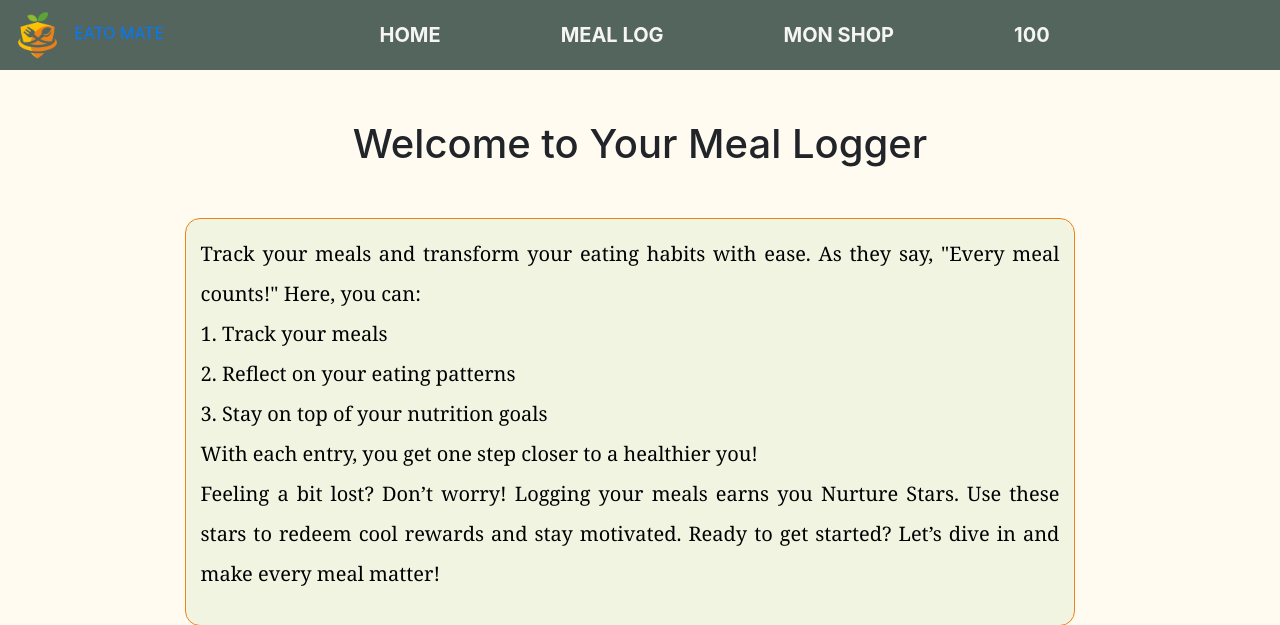
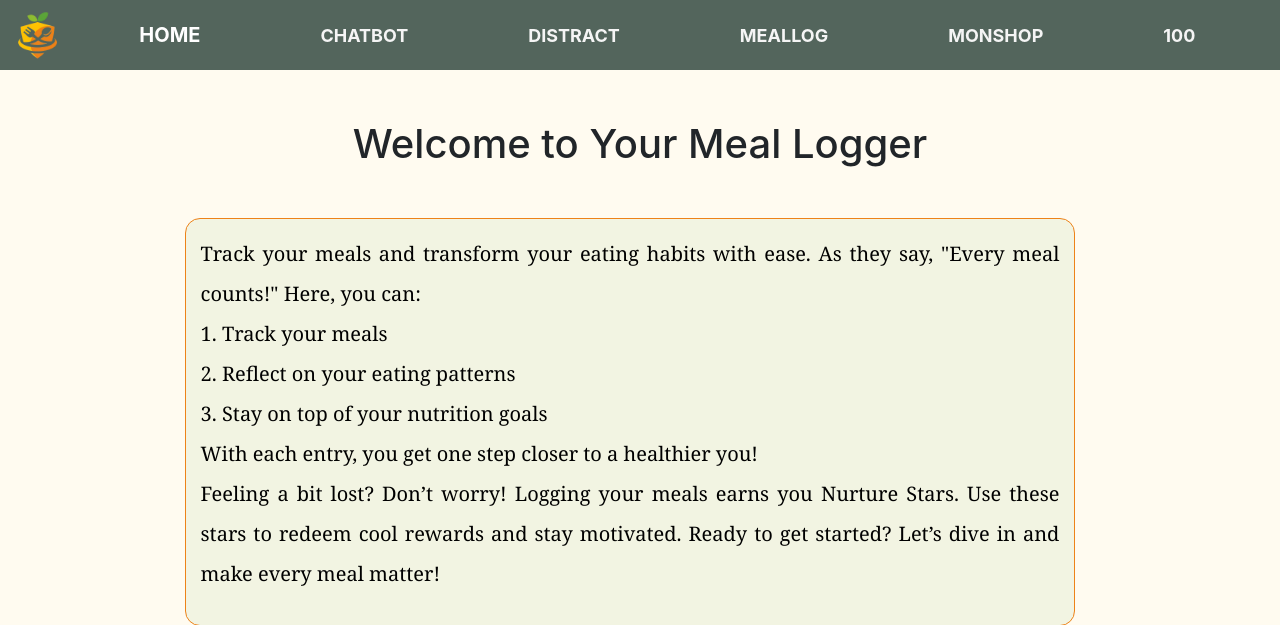
Before and after one commit to Tasneem-I/Eat-O-Mate, a Flask app: page /meallog in a window 1280 px wide. Shown: the top 625 px of the page. Run offline with Flask 3, Linux system fonts and the light colour scheme; a user stored in the database is signed in; data comes from the database, SQL or seed files in the repository; parts of the project's set-up code (start-up, migrations or seed data) failed here and were passed over; some libraries are stand-ins or nearby versions.

Commit message:
updated navigation

```diff
--- a/app.py
+++ b/app.py
@@ -95,7 +95,7 @@ def home():
 
 @app.route("/home")
 def homes():
-    return render_template("landingpage.html")
+    return render_template("feature.html")
 
 @app.route("/anorexia")
 def ano():
--- a/templates/meallog.html
+++ b/templates/meallog.html
@@ -32,8 +32,8 @@
         text-decoration: none;
       }
       .nav-links a {
-        color: #whitesmoke;
-        font-size: 20px;
+        color: whitesmoke;
+        font-size: 18px;
         font-weight: bold;
         margin-right: 60px;
         margin-left: 60px;
@@ -55,8 +55,22 @@
         padding: 10px 15px;
         width: 100%;
         display: flex;
-        justify-content: space-between;
         align-items: center;
+      }
+      .navbar {
+        background:  #53655c;
+        padding: 10px 15px;
+        width: 100%;
+        display: flex;
+        align-items: center;
+        text-decoration: none;
+      }
+      .nav-links {
+        display: flex;
+        justify-content: center;
+        align-items: center;
+        flex-grow: 1;
+        text-decoration: none;
       }
       .navbar .logo img {
         height: 50px;
@@ -156,15 +170,16 @@
   <body>
     <nav class="navbar">
       <div class="logo">
-        <a href="#">
           <img src="/static/image.png" alt="LOGO" />
-          EATO MATE
-        </a>
+
       </div>
       <div class="nav-links">
-        <a href="/" style="color: whitesmoke">HOME</a>
-        <a href="/get_meal_logs" style="color: whitesmoke">MEAL LOG</a>
-        <a href="/shop" style="color: whitesmoke">MON SHOP</a>
+
+        <a href="/home" style="font-size: 20px;color: white;">HOME</a>
+        <a href="https://eat--o--mate.streamlit.app/" style="color: whitesmoke">CHATBOT</a>
+        <a href="/distract" style="color: whitesmoke;">DISTRACT</a>
+        <a href="/meallog" style="color: whitesmoke">MEALLOG</a>
+        <a href="/shop" style="color: whitesmoke">MONSHOP</a>
         <a href="#" style="color: whitesmoke">{{ points }}</a>
       </div>
     </nav>
```
Also changed, not shown: templates/distractions_start.html (+7 -9 lines), templates/monshop.html (+7 -6 lines).
